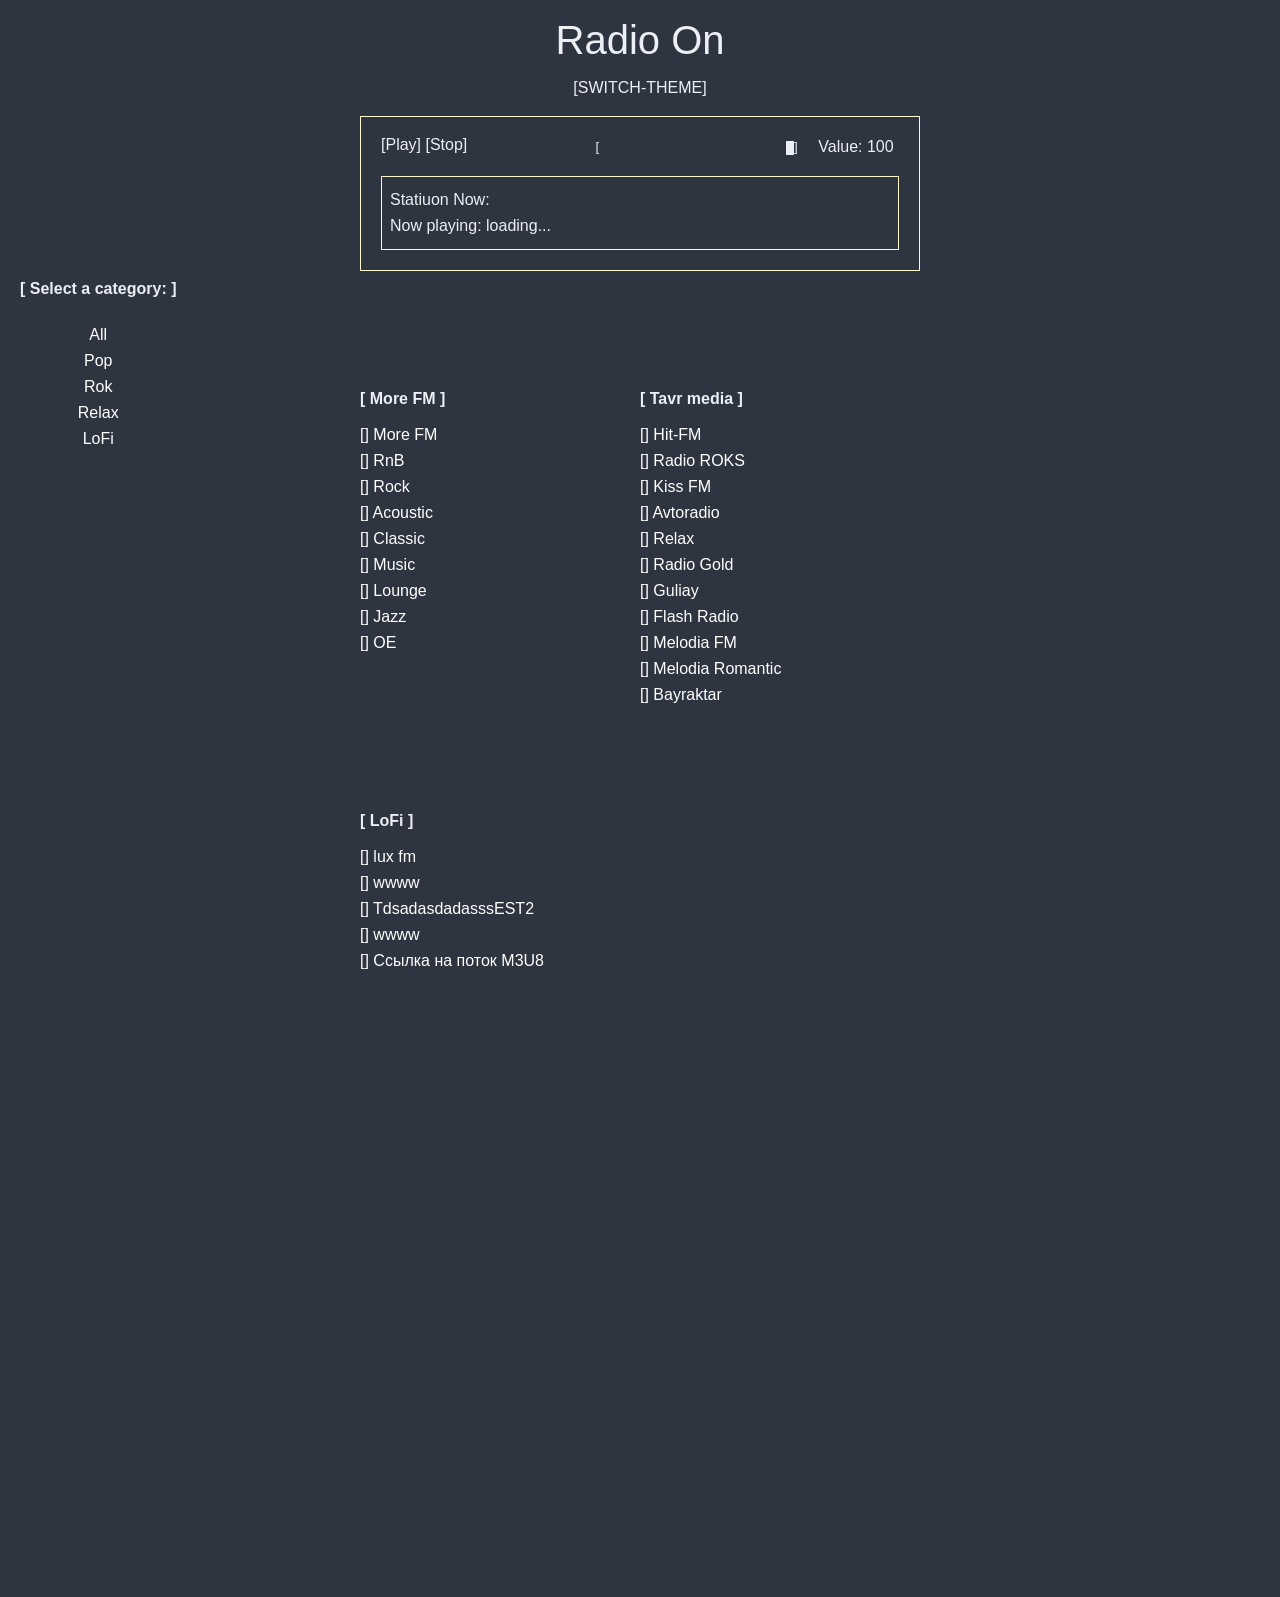
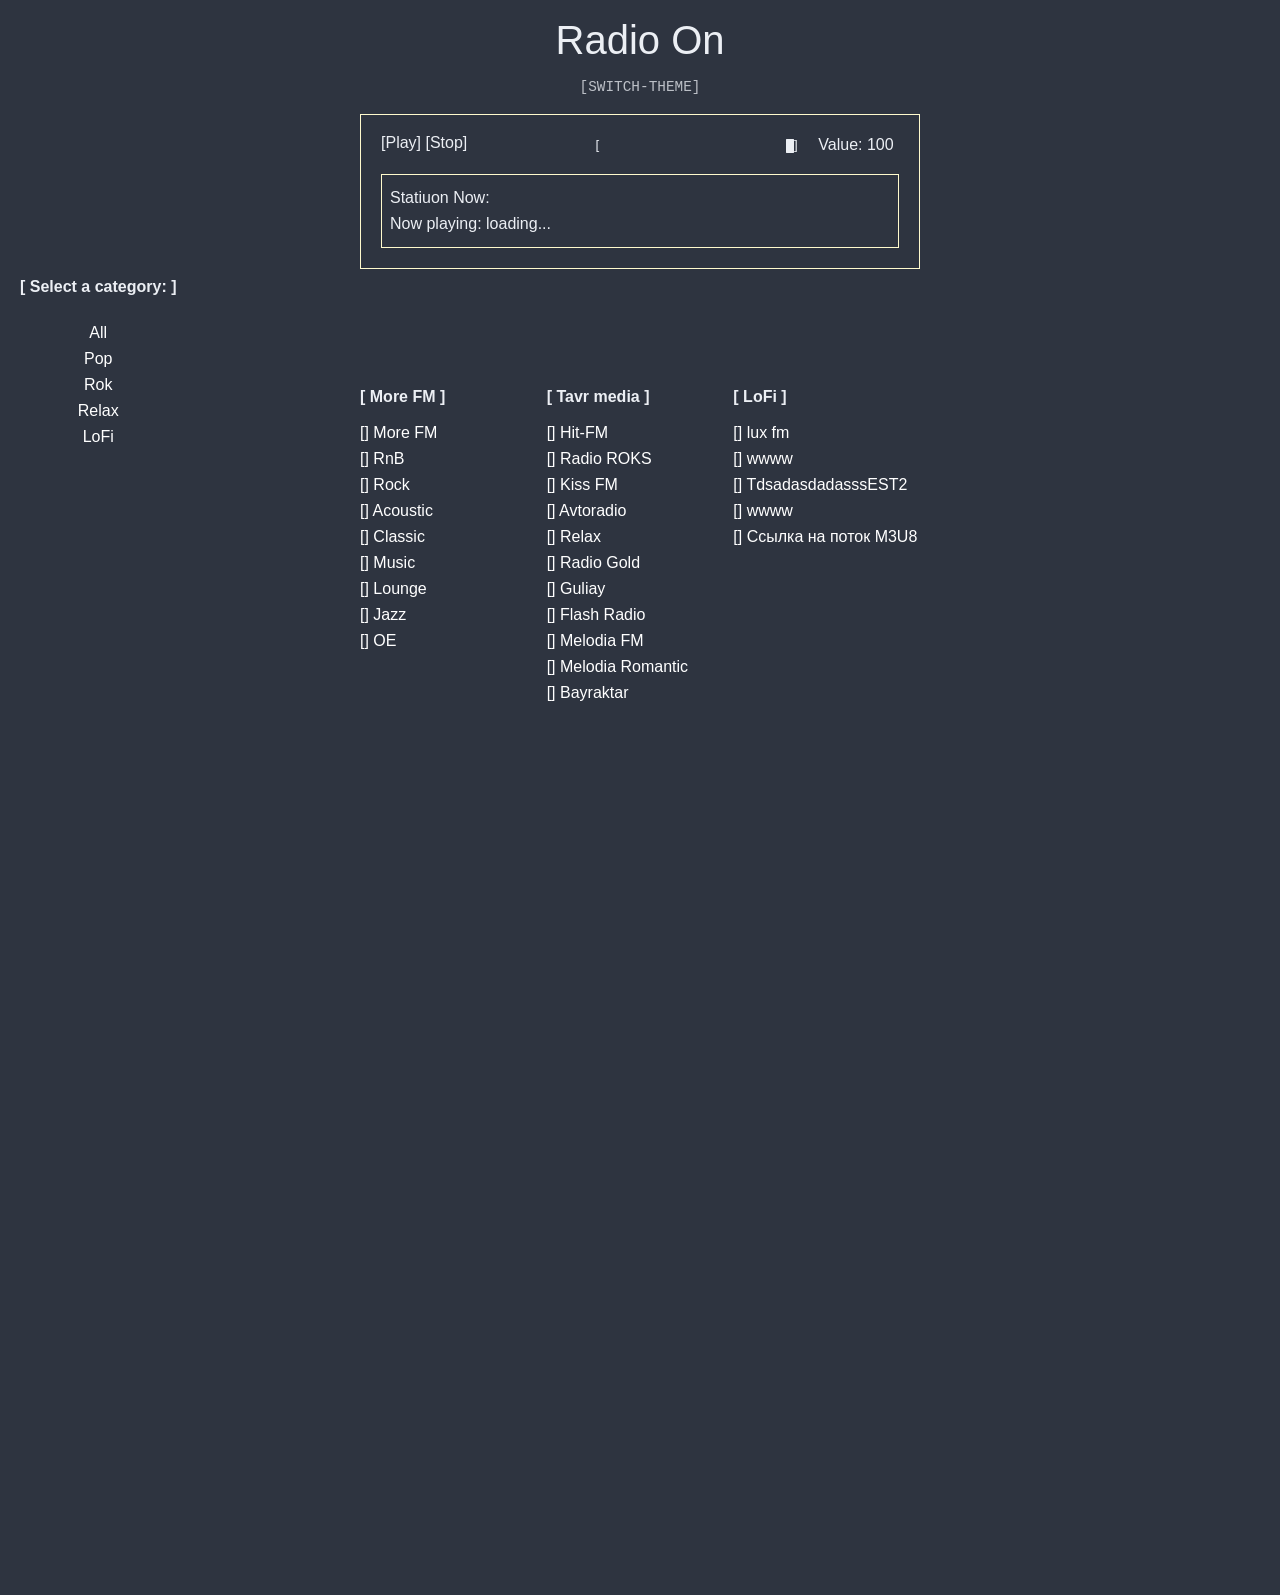

style: unify [THEME] [clock] [enter] header buttons

--- a/css/style.css
+++ b/css/style.css
@@ -86,8 +86,24 @@ body {
   padding: 10px;
 }
 
-#changeTheme {
+#changeTheme,
+#sleepTimerBtn,
+#privateBtn {
+  background: none;
+  border: none;
   cursor: pointer;
+  font-family: "Iosevka Web", monospace;
+  font-size: 0.9rem;
+  color: inherit;
+  opacity: 0.75;
+  padding: 0;
+  line-height: 1;
+}
+#changeTheme:hover,
+#sleepTimerBtn:hover,
+#privateBtn:hover {
+  opacity: 1;
+  font-weight: 700;
 }
 
 html {
@@ -200,7 +216,7 @@ audio#audioPlayer {
 
 .playList-container {
   display: grid;
-  grid-template-columns: repeat(2, 1fr);
+  grid-template-columns: repeat(3, 5fr);
   grid-template-rows: repeat(3, 1fr);
   justify-items: start;
   -ms-flex-pack: distribute;
@@ -354,19 +370,6 @@ input[type=range]#volumeRange:after {
   padding: 5px;
 }
 
-#sleepTimerBtn {
-  background: none;
-  border: none;
-  cursor: pointer;
-  font-size: 1.4rem;
-  padding: 0;
-  line-height: 1;
-  color: #eceff4;
-  opacity: 0.75;
-}
-#sleepTimerBtn:hover {
-  opacity: 1;
-}
 
 #privateModalInner {
   background: #2e3440;
